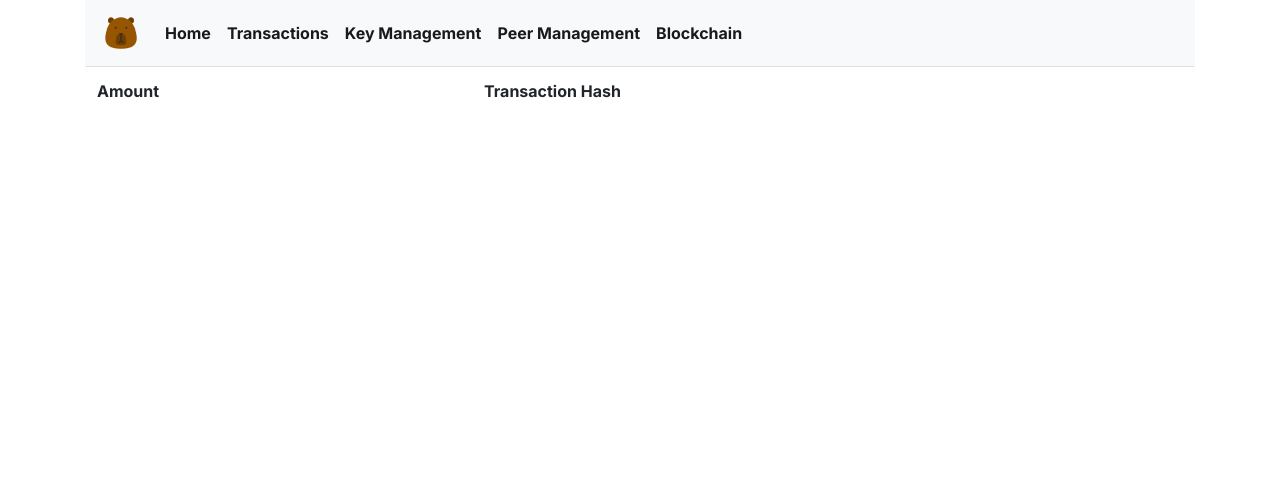
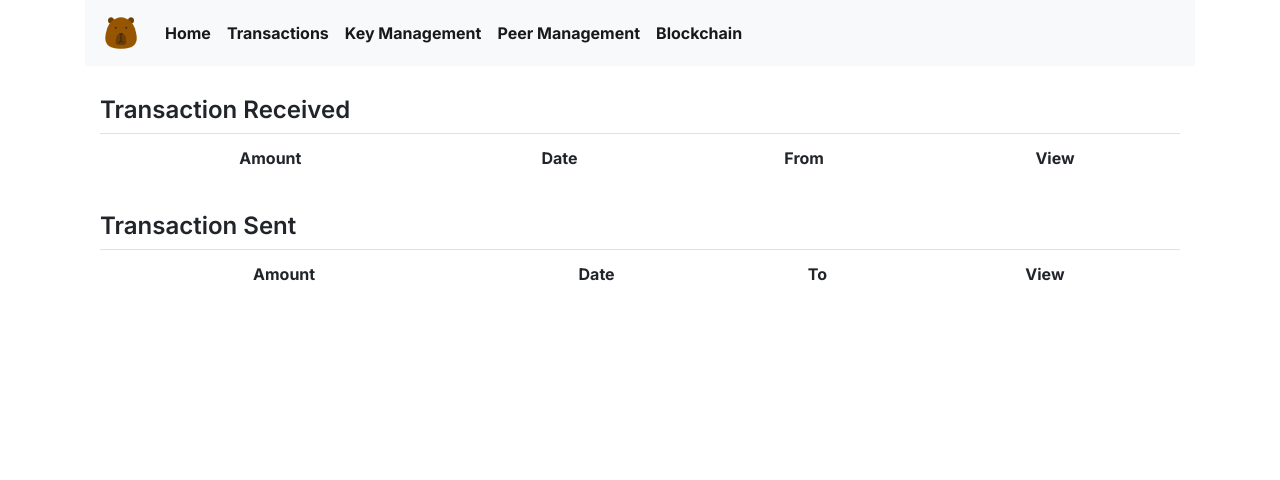
Before and after one commit to kesarawimal/truly-decentralized-blockchain-core, a Flask app: template src/node/templates/transactions.html in a window 1280 px wide. Shown: the top 480 px of the page. Run offline with Flask 3, Linux system fonts and the light colour scheme; the template is opened without the code that fills it, so the values that code supplies are empty; parts of the project's set-up code (start-up, migrations or seed data) failed here and were passed over; some libraries are stand-ins or nearby versions.

Commit message:
UI finalizing attempt

```diff
--- a/src/node/templates/transactions.html
+++ b/src/node/templates/transactions.html
@@ -1,16 +1,46 @@
 {% extends 'base.html' %}
 
 {% block content %}
-    <table class="table">
+    <div class="container" style="margin-top: 30px">
+        <h4>Transaction Received</h4>
+        <table class="table" style="text-align: center">
             <tr>
                 <th>Amount</th>
-            <th>Transaction Hash</th>
+                <th>Date</th>
+                <th>From</th>
+                <th>View</th>
             </tr>
             {% for transaction in utxo['utxos'] %}
                 <tr>
-                <td>{{ transaction['amount'] }}</td>
-                <td><a target="_blank" href="/transactions/{{ transaction['transaction_hash'] }}">{{ transaction['transaction_hash'] }}</a></td>
+                    <td>+ {{ transaction['amount'] }}</td>
+                    <td>{{ transaction['timestamp'] }}</td>
+                    <td>{{ transaction['from'] }}</td>
+                    <td><a style="color: black" target="_blank"
+                           href="/transactions/{{ transaction['transaction_hash'] }}"><i
+                            class="fa fa-eye fa-lg"></i></a></td>
                 </tr>
             {% endfor %}
         </table>
+    </div>
+    <div class="container" style="margin-top: 30px">
+        <h4>Transaction Sent</h4>
+        <table class="table" style="text-align: center">
+            <tr>
+                <th>Amount</th>
+                <th>Date</th>
+                <th>To</th>
+                <th>View</th>
+            </tr>
+            {% for transaction in utxo['utxos'] %}
+                <tr>
+                    <td>- {{ transaction['amount'] }}</td>
+                    <td>{{ transaction['timestamp'] }}</td>
+                    <td>{{ transaction['from'] }}</td>
+                    <td><a style="color: black" target="_blank"
+                           href="/transactions/{{ transaction['transaction_hash'] }}"><i
+                            class="fa fa-eye fa-lg"></i></a></td>
+                </tr>
+            {% endfor %}
+        </table>
+    </div>
 {% endblock %}
```
Also changed, not shown: src/node/templates/blockchain.html (+27 -1 lines), src/node/templates/index.html (+5 -3 lines), src/node/templates/key.html (+38 -2 lines), src/node/templates/peer.html (+30 -6 lines). Lines whose indentation alone changed are shown as unchanged.
